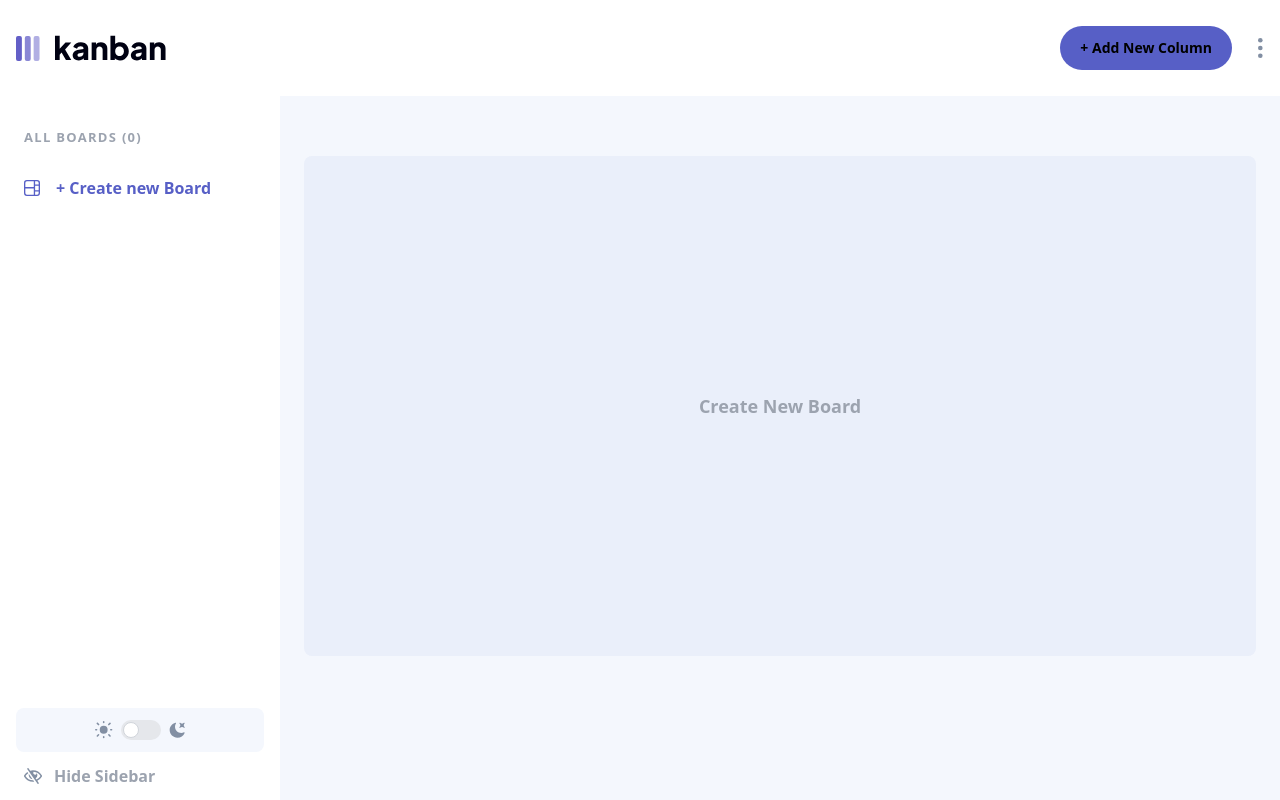
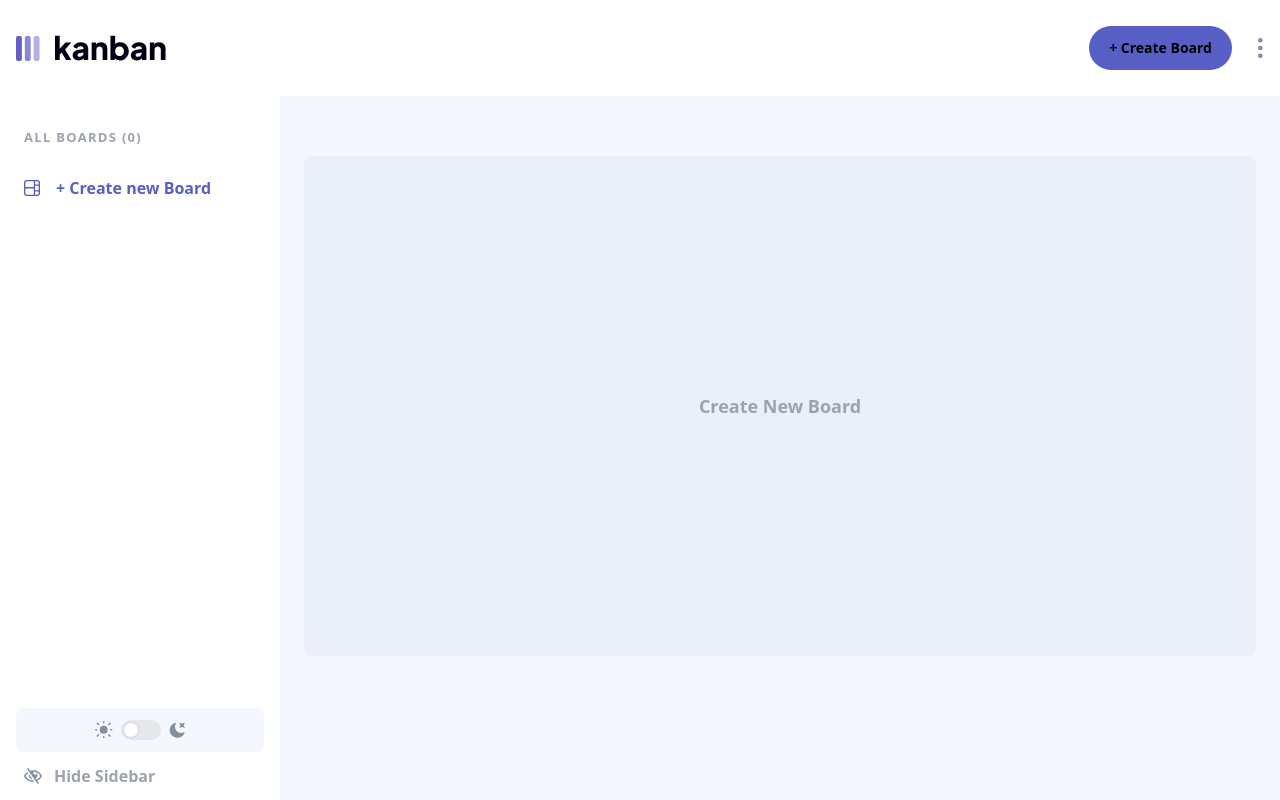
Before and after one commit to ybaha/kanban-task-manager, a Next.js app: page / in a window 1280 px wide. Built offline with nearby package versions, Linux system fonts and the light colour scheme.

Commit message:
fix header button functionality when no board exists

```diff
--- a/components/header.tsx
+++ b/components/header.tsx
@@ -86,16 +86,16 @@ const Header = ({ showSidebar, setShowSidebar }: HeaderProps) => {
               if (currentBoard?.columns?.length) setModal("task-create");
               else {
                 setModal("board");
-                setModalData({
-                  modalTitle: "Edit Board",
-                });
+                setModalData({ modalTitle: "Create Board" });
               }
             }}
           >
             <label className="desktop cursor-pointer">
               {currentBoard?.columns.length
                 ? "+ Add New Task"
-                : "+ Add New Column"}
+                : currentBoard
+                ? "+ Add New Column"
+                : "+ Create Board"}
             </label>
             <label className="mobile font-bold text-lg cursor-pointer">+</label>
           </button>
--- a/components/modal/board-modal.tsx
+++ b/components/modal/board-modal.tsx
@@ -27,7 +27,7 @@ const BoardModal = () => {
   const [tempBoards, setTempBoards] = useState<Board[]>(boards);
   const [currentTempBoard, setCurrentTempBoard] = useState<Board | undefined>(
     isCreateBoard
-      ? { columns: [], id: highestBoardId + 1 || 0, title: "New Boardd" }
+      ? { columns: [], id: highestBoardId + 1 || 0, title: "New Board" }
       : boards.find((board) => board.id === modalData?.boardId) ||
           currentBoard ||
           undefined
```
